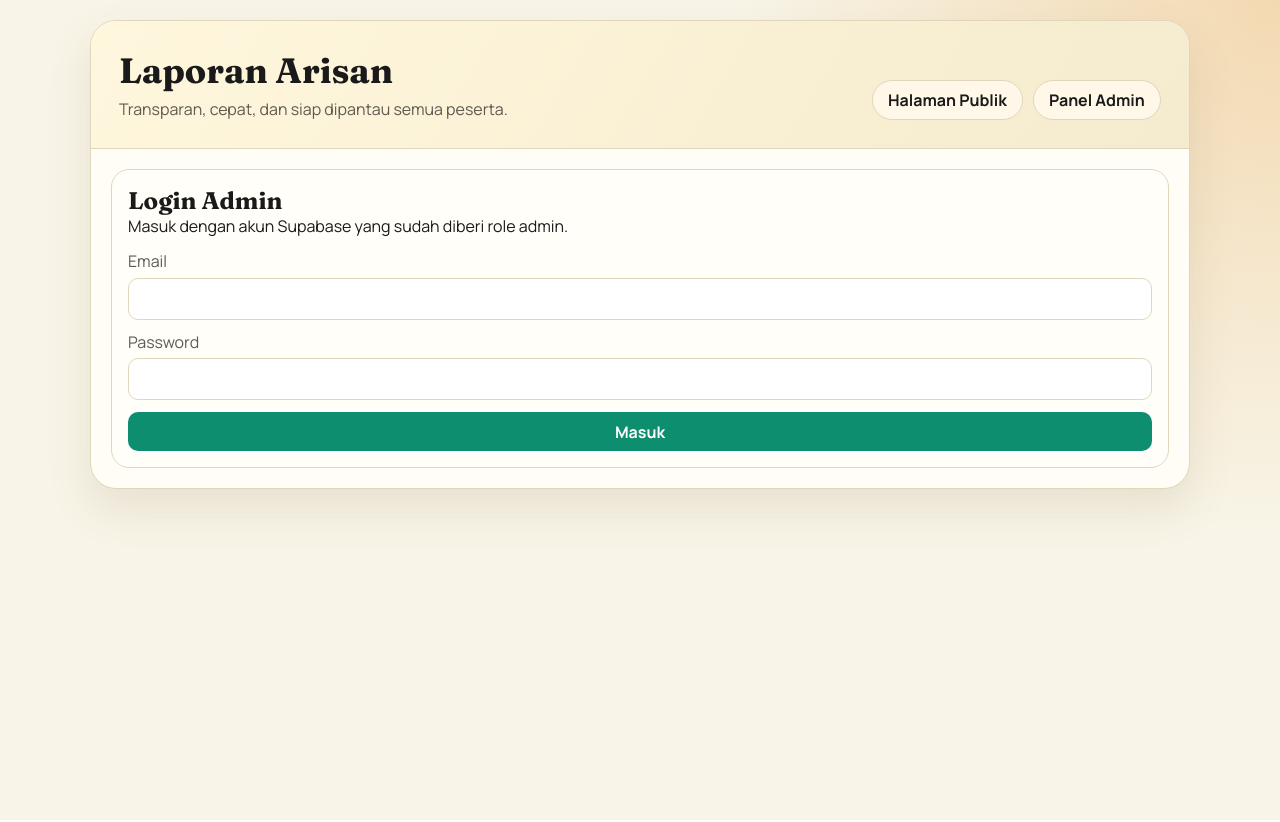
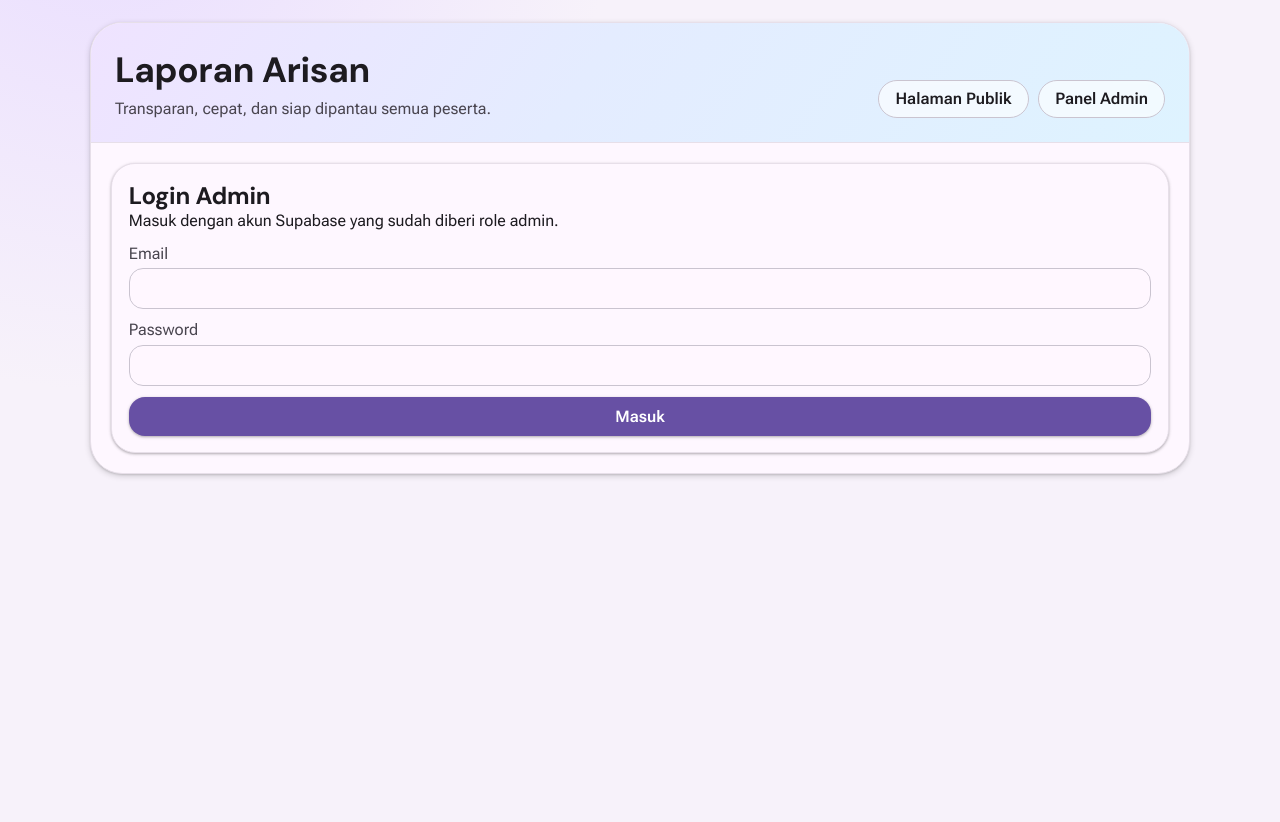
Before and after one commit to AsepSabath/web-laporan-arisan, a React (Vite) app: page /admin in a window 1280 px wide. Built offline with nearby package versions, Linux system fonts and the light colour scheme.

Commit message:
style: apply Material You theme

```diff
--- a/src/App.css
+++ b/src/App.css
@@ -1,10 +1,10 @@
 .app-shell {
   width: min(1100px, calc(100% - 2rem));
-  margin: 1.25rem auto;
-  background: var(--bg-paper);
-  border: 1px solid var(--line);
-  border-radius: 26px;
-  box-shadow: 0 20px 45px rgba(111, 90, 43, 0.12);
+  margin: 1.4rem auto;
+  background: var(--bg-surface);
+  border: 1px solid var(--outline-2);
+  border-radius: 32px;
+  box-shadow: var(--shadow-2);
   overflow: hidden;
 }
 
@@ -13,9 +13,9 @@
   justify-content: space-between;
   align-items: end;
   gap: 1rem;
-  padding: 1.75rem;
-  border-bottom: 1px solid var(--line);
-  background: linear-gradient(120deg, #fff7dd, #f5ebce);
+  padding: 1.5rem;
+  border-bottom: 1px solid var(--outline-2);
+  background: linear-gradient(125deg, #efe3ff 0%, #e4ecff 45%, #def3ff 100%);
 }
 
 .topbar h1 {
@@ -34,11 +34,18 @@ nav {
 
 nav a {
   text-decoration: none;
-  font-weight: 700;
+  font-weight: 600;
   border: 1px solid var(--line);
   border-radius: 999px;
-  padding: 0.5rem 0.95rem;
-  background: #fff8e8;
+  padding: 0.54rem 1rem;
+  background: rgba(255, 255, 255, 0.62);
+  backdrop-filter: blur(2px);
+}
+
+nav a:hover {
+  border-color: var(--primary);
+  color: var(--primary-soft-ink);
+  background: var(--primary-soft);
 }
 
 main {
@@ -55,14 +62,15 @@ main {
 }
 
 .panel {
-  border: 1px solid var(--line);
-  background: #fffef9;
-  border-radius: 18px;
-  padding: 1rem;
+  border: 1px solid var(--outline-2);
+  background: var(--bg-surface);
+  border-radius: 24px;
+  padding: 1rem 1.05rem;
+  box-shadow: var(--shadow-1);
 }
 
 .hero-panel {
-  background: linear-gradient(130deg, #fff1d8, #e5f8f0);
+  background: linear-gradient(135deg, #eaddff 0%, #d7e3ff 42%, #d9f1ff 100%);
 }
 
 .winner {
@@ -79,9 +87,9 @@ main {
 }
 
 .stats div {
-  border-radius: 12px;
+  border-radius: 18px;
   border: 1px solid var(--line);
-  background: #fdf6e8;
+  background: var(--bg-surface-2);
   padding: 0.8rem;
 }
 
@@ -124,19 +132,19 @@ th {
 
 .badge {
   border-radius: 999px;
-  padding: 0.22rem 0.65rem;
+  padding: 0.24rem 0.72rem;
   font-size: 0.84rem;
-  font-weight: 700;
+  font-weight: 600;
 }
 
 .badge.paid {
-  background: var(--accent-soft);
-  color: #0a6e56;
+  background: var(--secondary-soft);
+  color: var(--secondary-soft-ink);
 }
 
 .badge.unpaid {
-  background: #ffeecf;
-  color: #915c00;
+  background: var(--primary-soft);
+  color: var(--primary-soft-ink);
 }
 
 .stacked-form,
@@ -160,30 +168,44 @@ input,
 select {
   width: 100%;
   border: 1px solid var(--line);
-  border-radius: 10px;
-  padding: 0.56rem 0.7rem;
-  background: #fff;
+  border-radius: 14px;
+  padding: 0.62rem 0.76rem;
+  background: var(--bg-elevated);
+}
+
+input:focus,
+select:focus {
+  outline: 2px solid transparent;
+  border-color: var(--primary);
+  box-shadow: 0 0 0 3px rgba(103, 80, 164, 0.18);
 }
 
 button {
   border: 0;
-  border-radius: 10px;
-  padding: 0.56rem 0.9rem;
-  font-weight: 700;
+  border-radius: 16px;
+  padding: 0.62rem 1rem;
+  font-weight: 600;
   cursor: pointer;
-  background: var(--accent);
-  color: white;
+  background: var(--primary);
+  color: var(--on-primary);
+  box-shadow: var(--shadow-1);
+}
+
+button:hover {
+  filter: brightness(1.05);
 }
 
 button.ghost {
-  background: transparent;
+  background: var(--bg-surface-2);
   color: var(--ink);
   border: 1px solid var(--line);
+  box-shadow: none;
 }
 
 button.danger {
   background: var(--danger-soft);
   color: var(--danger);
+  box-shadow: none;
 }
 
 button:disabled {
@@ -227,6 +249,10 @@ button:disabled {
 }
 
 @media (max-width: 720px) {
+  .app-shell {
+    border-radius: 22px;
+  }
+
   .topbar {
     align-items: start;
     flex-direction: column;
--- a/src/index.css
+++ b/src/index.css
@@ -1,15 +1,25 @@
-@import url('https://fonts.googleapis.com/css2?family=Fraunces:opsz,wght@9..144,600;9..144,700&family=Manrope:wght@400;500;700&display=swap');
+@import url('https://fonts.googleapis.com/css2?family=Roboto+Flex:opsz,wght@8..144,400;8..144,500;8..144,600;8..144,700&family=DM+Sans:wght@500;700&display=swap');
 
 :root {
-  --bg-cream: #f8f4e7;
-  --bg-paper: #fffdf6;
-  --ink: #1a1a1a;
-  --muted: #5f5a4f;
-  --line: #dfd6bc;
-  --accent: #0d8f6f;
-  --accent-soft: #dbf3ec;
-  --danger: #b43232;
-  --danger-soft: #ffe4df;
+  color-scheme: light;
+  --bg: #f7f2fa;
+  --bg-elevated: #fff7ff;
+  --bg-surface: #fef7ff;
+  --bg-surface-2: #f6eff7;
+  --ink: #1d1b20;
+  --muted: #49454f;
+  --line: #cac4d0;
+  --outline-2: #e7dfe9;
+  --primary: #6750a4;
+  --on-primary: #ffffff;
+  --primary-soft: #eaddff;
+  --primary-soft-ink: #4f378a;
+  --secondary-soft: #d7e3ff;
+  --secondary-soft-ink: #1f3b65;
+  --danger: #b3261e;
+  --danger-soft: #f9dedc;
+  --shadow-1: 0 1px 2px rgba(0, 0, 0, 0.18), 0 1px 3px 1px rgba(0, 0, 0, 0.1);
+  --shadow-2: 0 2px 6px rgba(0, 0, 0, 0.16), 0 1px 2px rgba(0, 0, 0, 0.12);
 }
 
 * {
@@ -18,18 +28,19 @@
 
 body {
   margin: 0;
-  font-family: 'Manrope', sans-serif;
+  font-family: 'Roboto Flex', sans-serif;
   color: var(--ink);
-  background:
-    radial-gradient(circle at top right, #f3d9b1 0, #f8f4e7 35%),
-    linear-gradient(180deg, #f8f4e7 0%, #f6f1e1 100%);
+  background: radial-gradient(circle at 8% -15%, #e9ddff 0, #f7f2fa 34%),
+    radial-gradient(circle at 98% 12%, #d6f2ff 0, transparent 38%),
+    linear-gradient(180deg, #f8f3fb 0%, #f2ecf5 100%);
   min-height: 100vh;
 }
 
 h1,
 h2,
 h3 {
-  font-family: 'Fraunces', serif;
+  font-family: 'DM Sans', sans-serif;
+  letter-spacing: -0.01em;
   margin: 0;
 }
 
@@ -41,6 +52,13 @@ a {
   color: inherit;
 }
 
+a,
+button,
+input,
+select {
+  transition: all 0.2s ease;
+}
+
 button,
 input,
 select {
```
